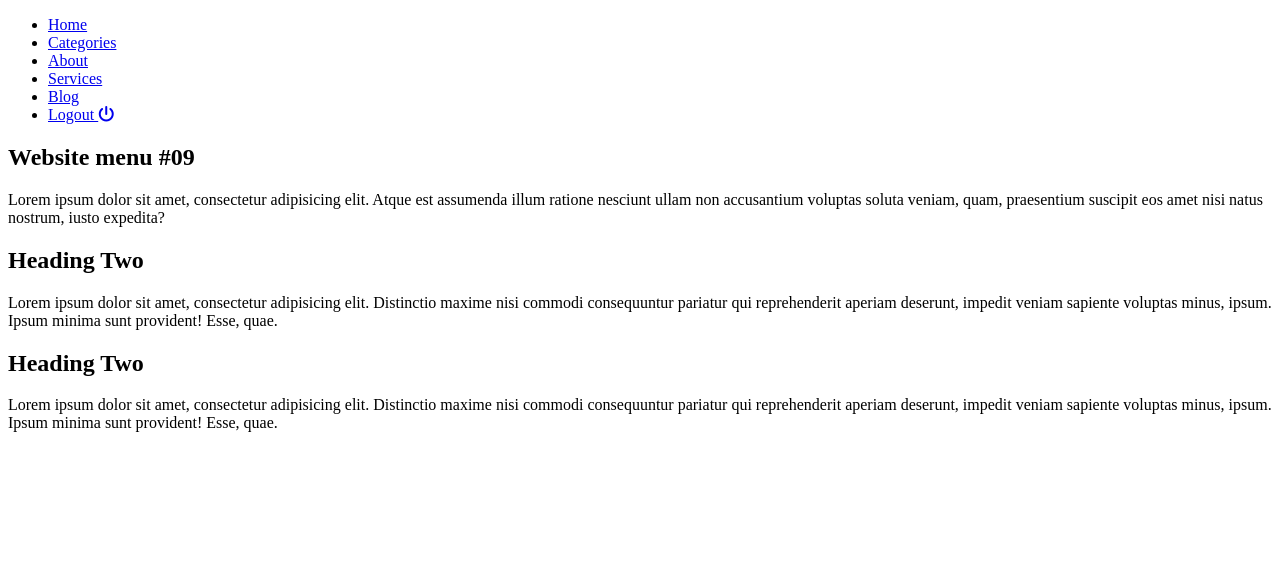
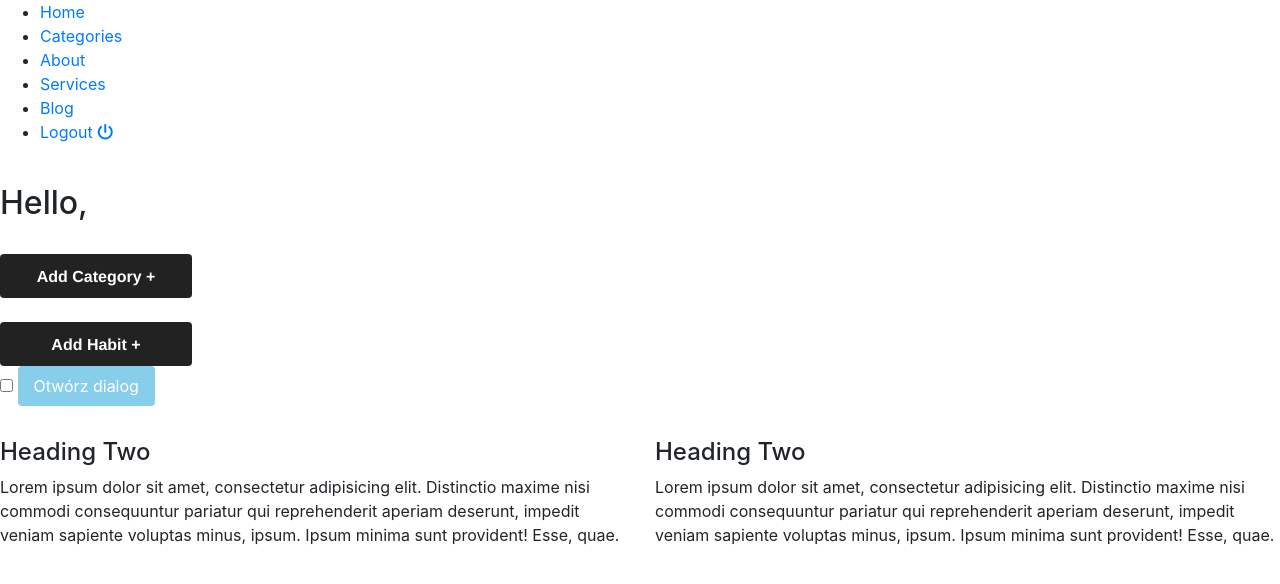
Before and after one commit to mmackowsky/HabitualLife, a Django app: page /main/ in a window 1280 px wide. Shown: the top 584 px of the page. Run offline with Django 4.2, Linux system fonts and the light colour scheme; parts of the project's set-up code (start-up, migrations or seed data) failed here and were passed over; some libraries are stand-ins or nearby versions.

Commit message:
templates(main): add new buttons

```diff
--- a/src/templates/main.html
+++ b/src/templates/main.html
@@ -12,7 +12,10 @@
         <link rel="stylesheet"
               href="https://stackpath.bootstrapcdn.com/font-awesome/4.7.0/css/font-awesome.min.css">
         <link rel="stylesheet" href="{% static 'main/css/style.css' %}">
+        <link rel="stylesheet" href="{% static 'main/scss/style.scss' %}"
         <link rel="stylesheet" href="https://cdnjs.cloudflare.com/ajax/libs/font-awesome/5.15.4/css/all.min.css">
+        <link rel="stylesheet" href="https://cdn.jsdelivr.net/npm/bootstrap@4.6.2/dist/css/bootstrap.min.css">
+
         <style>
             /*LIST OF CATEGORIES*/
         .category-list {
@@ -24,9 +27,106 @@
             max-height: 1000px;
             transition: max-height 0.5s ease-in;
         }
+
+            /*BUTTON*/
+        /* CSS */
+        .button-31 {
+          background-color: #222;
+          border-radius: 4px;
+          border-style: none;
+          box-sizing: border-box;
+          color: #fff;
+          cursor: pointer;
+          display: inline-block;
+          font-family: "Farfetch Basis","Helvetica Neue",Arial,sans-serif;
+          font-size: 16px;
+          font-weight: 700;
+          line-height: 1.5;
+          margin: 0;
+          max-width: none;
+          min-height: 44px;
+          min-width: 10px;
+          outline: none;
+          overflow: hidden;
+          padding: 9px 20px 8px;
+          position: relative;
+          text-align: center;
+          text-transform: none;
+          user-select: none;
+          -webkit-user-select: none;
+          touch-action: manipulation;
+          width: 15%;
+        }
+
+        .button-31:hover,
+        .button-31:focus {
+          opacity: .75;
+        }
+
+        {#        body{#}
+        {#  font-family: monospace;#}
+        {#  font-size: 20px;#}
+        {#  display: flex;#}
+        {#  align-items: center;#}
+        {#  justify-content: center;#}
+        {#  height: 100vh;#}
+        {#  margin:0;#}
+        {#  padding: 0;#}
+        {#  width: 100%;#}
+        {#}#}
+        /* Styl dla tła za dialogiem */
+        .background::before {
+            content: "";
+            position: fixed;
+            top: 0;
+            left: 0;
+            width: 100%;
+            height: 100%;
+            background-color: rgba(0, 0, 0, 0.5); /* Tutaj definiujesz przezroczystość tła */
+            z-index: 1;
+            display: none;
+        }
+
+        /* Styl dla otwartego tła */
+        #toggle:checked + label + dialog {
+            display: block;
+        }
+
+        /* Styl dla dialogu */
+        dialog {
+            display: none;
+            position: fixed;
+            top: 50%;
+            left: 50%;
+            transform: translate(-50%, -50%);
+            z-index: 2;
+            background-color: #fff; /* Tło dialogu */
+            padding: 20px;
+            border-radius: 5px;
+        }
+
+        /* Pozostałe style dla labela i pozostałego contentu */
+        label {
+            background: skyblue;
+            color: white;
+            padding: .5em 1em;
+            border-radius: 4px;
+        }
+
+        /* Styl dla przycisku "Zamknij" w dialogu */
+        #closeDialog {
+            background-color: #ddd;
+            padding: 5px 10px;
+            border: none;
+            border-radius: 4px;
+            cursor: pointer;
+        }
+
+
         </style>
+        <script src="https://cdn.jsdelivr.net/npm/bootstrap@4.6.2/dist/js/bootstrap.bundle.min.js"></script>
+        <script src='https://kit.fontawesome.com/a076d05399.js' crossorigin='anonymous'></script>
 
-        <script src='https://kit.fontawesome.com/a076d05399.js' crossorigin='anonymous'></script>
     </head>
     <body>
         <div id="colorlib-page">
@@ -66,10 +166,21 @@
                     <div class="container-fluid px-3 px-md-0">
                         <div class="row">
                             <div class="col-md-12 mb-4">
-                                <h1 class="h2">Website menu #09</h1>
-                                <p>
-                                    Lorem ipsum dolor sit amet, consectetur adipisicing elit. Atque est assumenda illum ratione nesciunt ullam non accusantium voluptas soluta veniam, quam, praesentium suscipit eos amet nisi natus nostrum, iusto expedita?
-                                </p>
+                                <h1 class="h2">Hello, {{ user.username }}</h1>
+                                <br>
+                                <button class="button-31" role="button">Add Category + </button>
+                                <br><br>
+                                <button class="button-31" role="button">Add Habit + </button>
+                                <div class="background">
+                                    <input type="checkbox" id="toggle">
+                                    <label for="toggle">Otwórz dialog</label>
+
+                                    <dialog id="myDialog">
+                                        <h2>Tytuł dialogu</h2>
+                                        <p>Treść dialogu...</p>
+                                        <button id="closeDialog">Zamknij</button>
+                                    </dialog>
+                                </div>
                             </div>
                             <div class="col-md-6">
                                 <h2 class="h4">Heading Two</h2>
```
